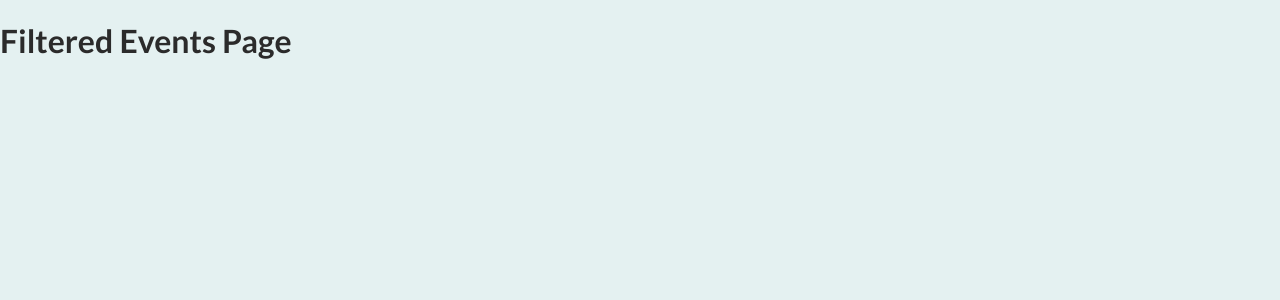
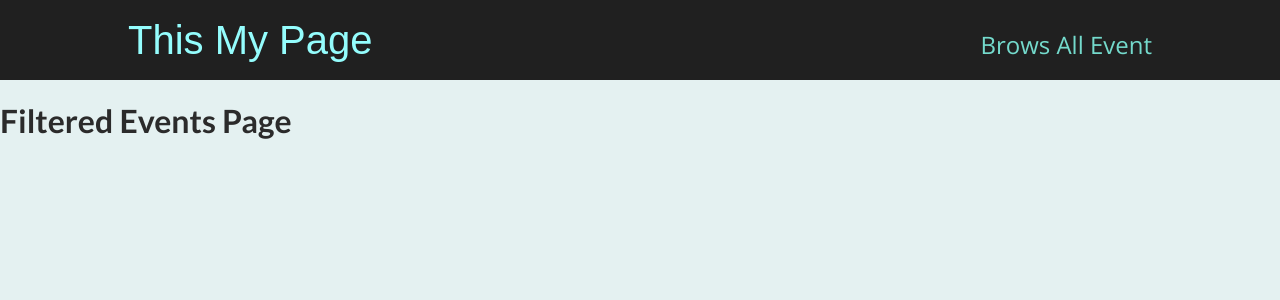
Before and after one commit to Mehdibahrami1990/Next_project, a Next.js app: page /events in a window 1280 px wide. Shown: the top 300 px of the page. Built offline with nearby package versions, Linux system fonts and the light colour scheme.

Commit message:
Add new Feature On App

```diff
--- /dev/null
+++ b/components/layout/layout.js
@@ -0,0 +1,12 @@
+import { Fragment } from "react";
+import MainHeader from "./main-header";
+
+function Layout(props) {
+  return (
+    <Fragment>
+      <MainHeader />
+      <main>{props.children}</main>
+    </Fragment>
+  );
+}
+export default Layout;
--- /dev/null
+++ b/components/layout/main-header.js
@@ -0,0 +1,22 @@
+import Link from "next/link"
+import classes from "./main-header.module.css"
+
+function MainHeader () {
+    return (
+        <header className={classes.header}>
+            <div className={classes.logo}>
+                <Link href ="/">This My Page</Link>
+            </div>
+            <nav className={classes.navigation}>
+                <ul>
+
+                    <li>
+                        <Link href="/events">Brows All Event</Link>
+                    </li>
+                </ul>
+            </nav>
+        </header>
+    )
+}
+
+export default MainHeader
--- /dev/null
+++ b/components/layout/main-header.module.css
@@ -0,0 +1,38 @@
+.header {
+  width: 100%;
+  display: flex;
+  justify-content: space-between;
+  align-items: baseline;
+  padding: 1rem 10%;
+  height: 5rem;
+  background-color: #202020;
+}
+.logo {
+  font-size: 1.5rem;
+  color: #fff;
+  font-family: "Fira", sans-serif;
+  height: 100%;
+  display: flex;
+  justify-content: center;
+  align-items: center;
+  color: #94fdfd;
+}
+
+.logo a {
+  text-decoration: none;
+  color: #94fdfd;
+}
+.navigation a {
+  text-decoration: none;
+  color: #74dacc;
+  font-size: 1rem;
+}
+
+@media (min-width: 768px) {
+  .logo {
+    font-size: 2.5rem;
+  }
+  .navigation a {
+    font-size: 1.5rem;
+  }
+}
--- a/pages/_app.js
+++ b/pages/_app.js
@@ -1,7 +1,12 @@
-import '../styles/globals.css'
+import Layout from "../components/layout/layout";
+import "../styles/globals.css";
 
 function MyApp({ Component, pageProps }) {
-  return <Component {...pageProps} />
+  return (
+    <Layout>
+      <Component {...pageProps} />
+    </Layout>
+  );
 }
 
-export default MyApp
+export default MyApp;
```
Also changed, not shown: components/events/events-search.js (added, +36 -0 lines), components/events/events-search.module.css (added, +62 -0 lines), components/ui/button.js (+14 -7 lines), pages/events/index.js (+11 -5 lines), components/layout/layout.module.css (added), components/ui/button.module.css (line endings or trailing spaces).
